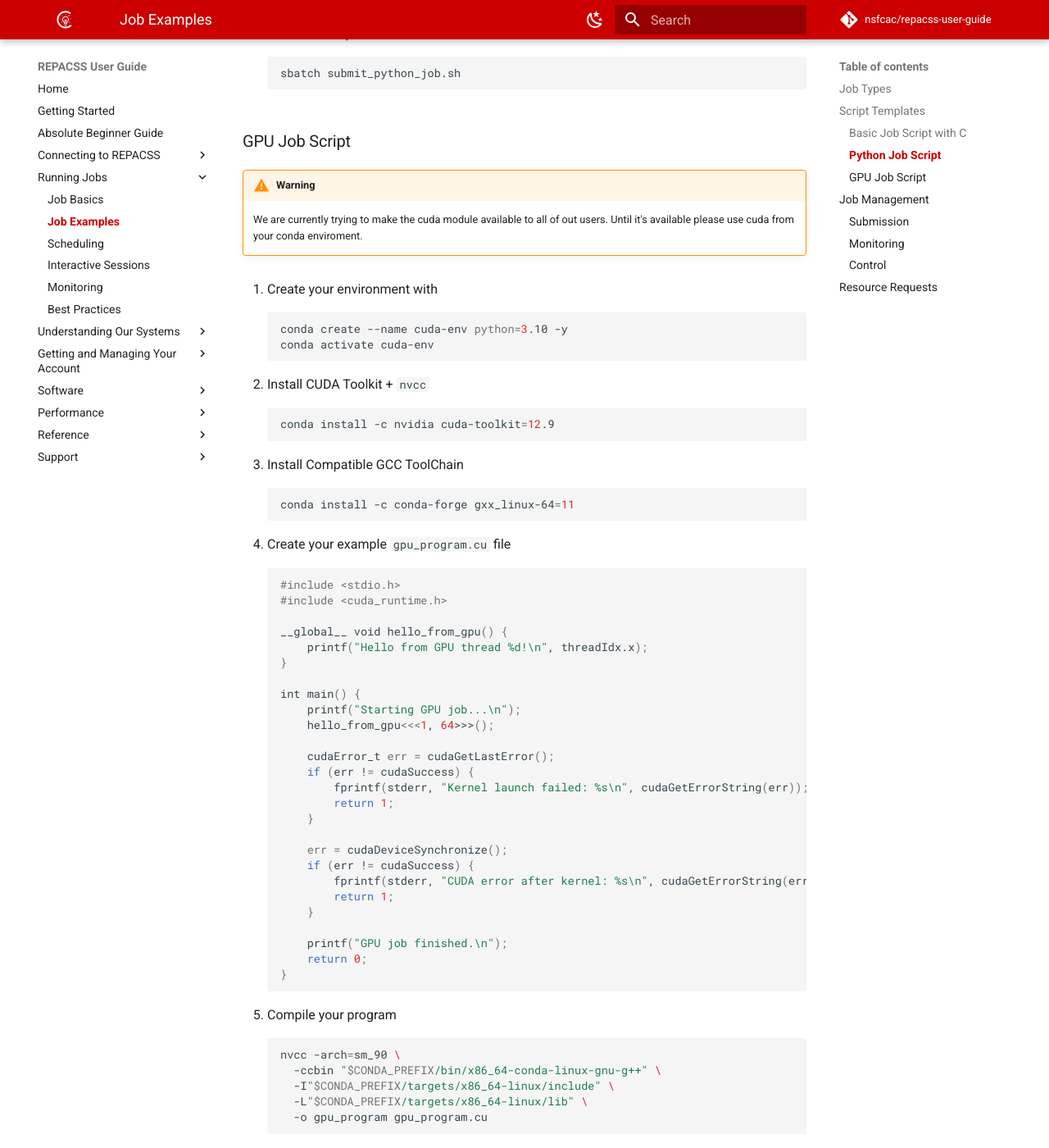
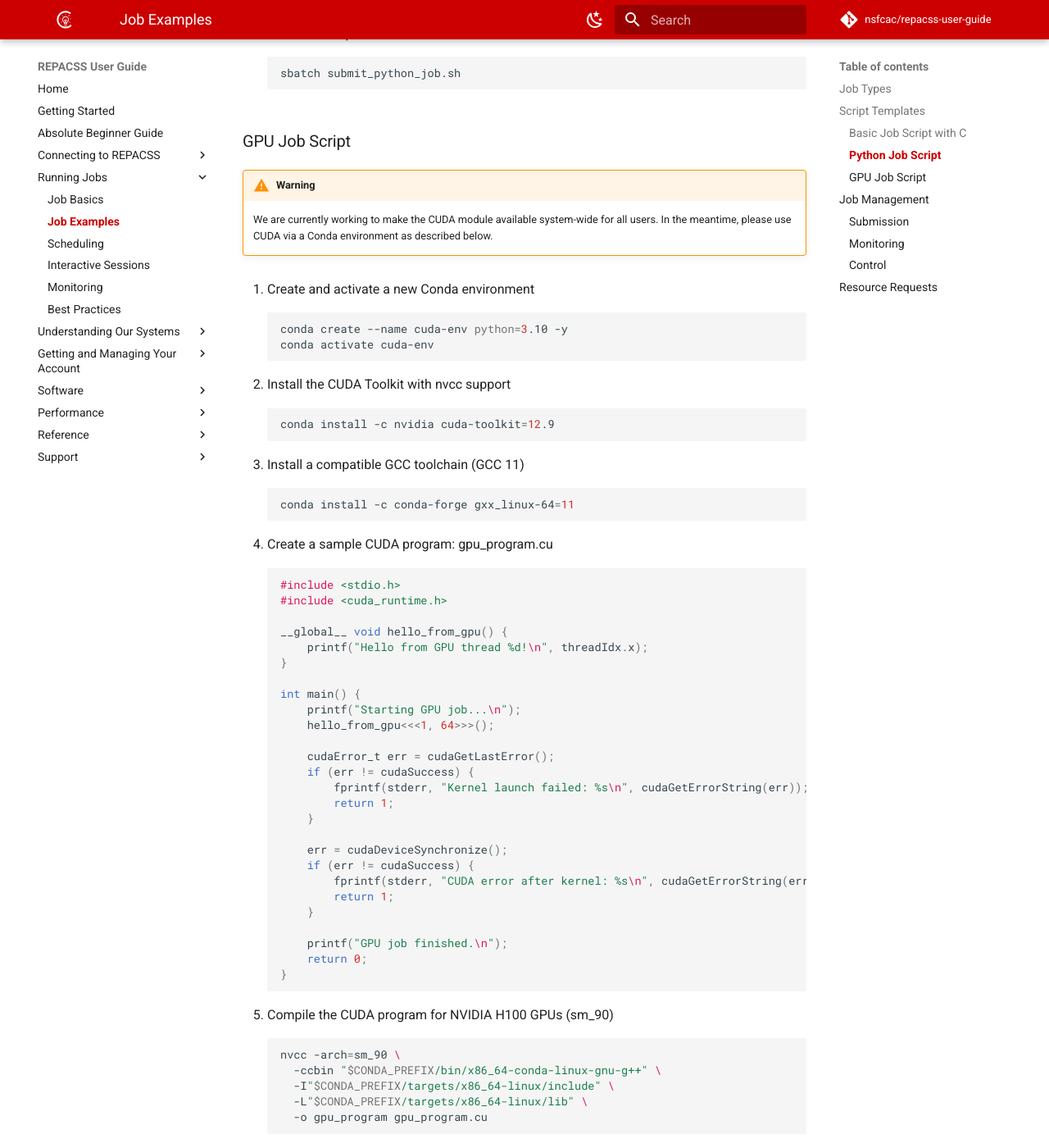
Before and after one commit to nsfcac/repacss-user-guide, an MkDocs documentation site: the page built from docs/running-jobs/examples.md, in a window 1280 px wide and 1400 px high, scrolled down 2702 px. Shown: the whole window at 82% size. Built offline with MkDocs 1.6.1 and Material for MkDocs 9.7.7, drawn with Linux system fonts in a browser that asks for light colours; comment, search, counter and statistics services are not loaded; some of the changed text lies outside the part shown.

Commit message:
Updating gpu expample

````diff
--- a/docs/running-jobs/examples.md
+++ b/docs/running-jobs/examples.md
@@ -126,26 +126,26 @@
 
 ### GPU Job Script
 !!! warning
-    We are currently trying to make the cuda module available to all of out users. Until it's available please use cuda from your conda enviroment.
+    We are currently working to make the CUDA module available system-wide for all users. In the meantime, please use CUDA via a Conda environment as described below.
 
-1. Create your environment with
+1. Create and activate a new Conda environment
 ```bash
 conda create --name cuda-env python=3.10 -y
 conda activate cuda-env
 ```
 
-2. Install CUDA Toolkit + `nvcc`
+2. Install the CUDA Toolkit with nvcc support
 ```bash
 conda install -c nvidia cuda-toolkit=12.9
 ```
 
-3. Install Compatible GCC ToolChain
+3. Install a compatible GCC toolchain (GCC 11)
 ```bash
 conda install -c conda-forge gxx_linux-64=11
 ```
 
-4. Create your example `gpu_program.cu` file
-```bash
+4. Create a sample CUDA program: gpu_program.cu
+```cpp
 #include <stdio.h>
 #include <cuda_runtime.h>
 
@@ -174,7 +174,7 @@
 }
 ```
 
-5. Compile your program
+5. Compile the CUDA program for NVIDIA H100 GPUs (sm_90)
 ```bash
 nvcc -arch=sm_90 \
   -ccbin "$CONDA_PREFIX/bin/x86_64-conda-linux-gnu-g++" \
@@ -183,7 +183,7 @@
   -o gpu_program gpu_program.cu
 ```
 
-6. Create `gpu_job.slurm` Script
+6. Create the SLURM job script: `gpu_job.slurm`
 ```bash
 #!/bin/bash
 #SBATCH --job-name=gpu_hello
@@ -200,10 +200,12 @@
 
 ./gpu_program
 ```
-Then submit with
+
+7. Submit the job to SLURM
 ```bash
 sbatch gpu_job.slurm
 ```
+
 
 
 <!-- 1. Create a file named `gpu_program.cu` with the following basic CUDA code: -->
````
